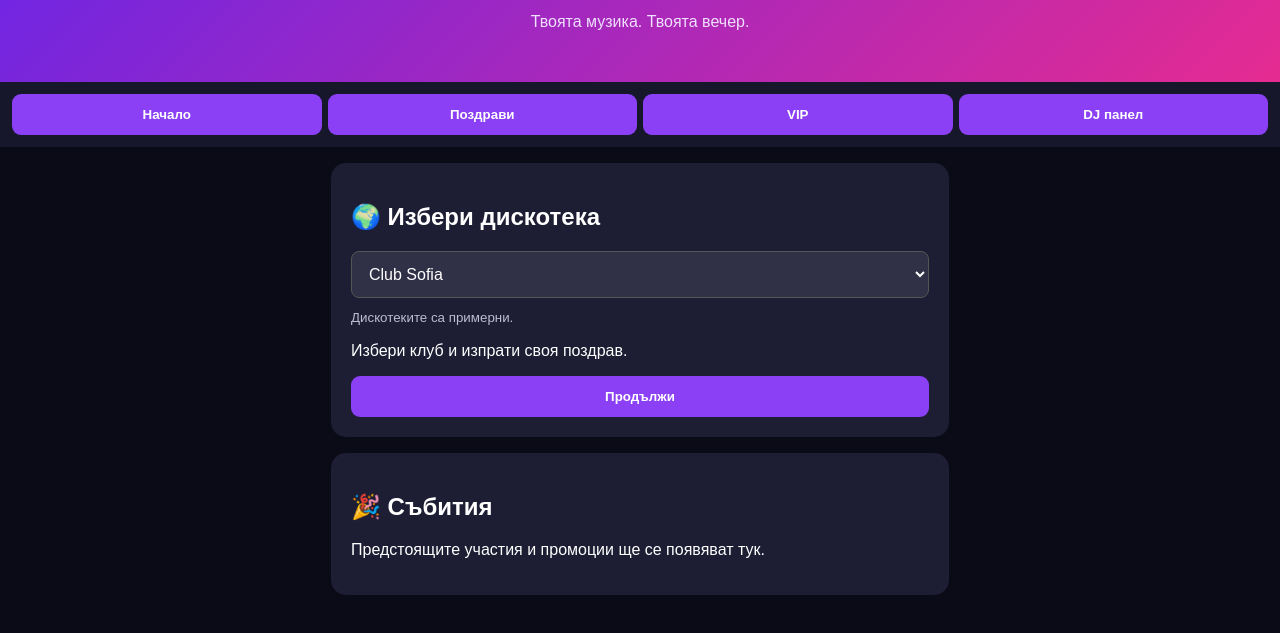
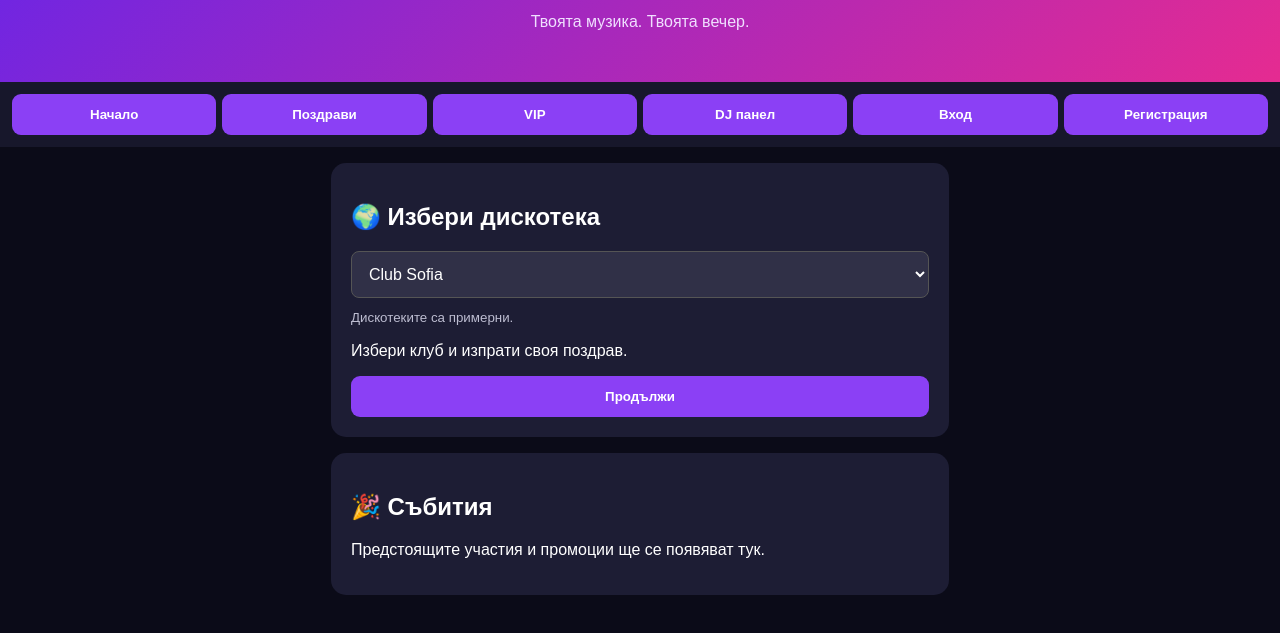
Before and after one commit to boyman585-creator/dj-shout, a plain HTML site: page index.html in a window 1280 px wide. Shown: the part 121-754 px from the top of the page. Drawn offline with nearby package versions, Linux system fonts and the light colour scheme.

Commit message:
Update index.html

```diff
--- a/index.html
+++ b/index.html
@@ -89,6 +89,9 @@ small { color: #bdbdd1; }
 <button onclick="show('request')">Поздрави</button>
 <button onclick="show('vip')">VIP</button>
 <button onclick="show('dj')">DJ панел</button>
+
+<button onclick="show('login')">Вход</button>
+<button onclick="show('register')">Регистрация</button>
 </nav>
 
 <main>
```
